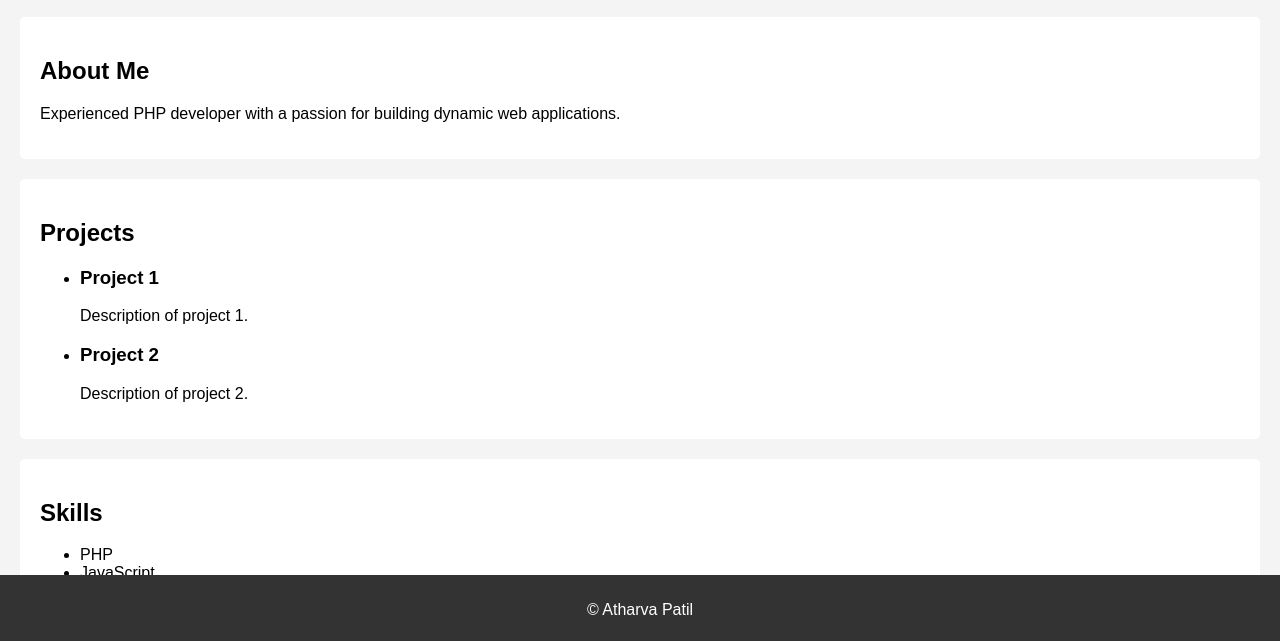
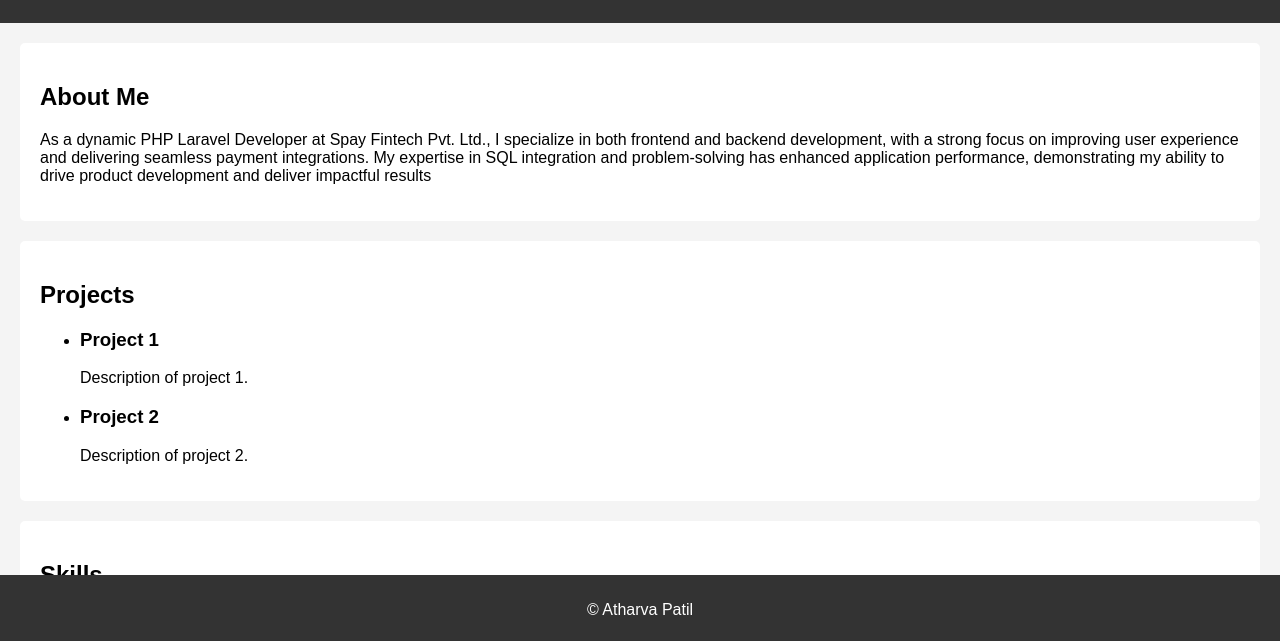
Before and after one commit to Athsp/Athsp.github.io, a plain HTML site: page index.html in a window 1280 px wide. Shown: the part 155-796 px from the top of the page. Drawn offline with Linux system fonts and the light colour scheme.

Commit message:
Update index.html

```diff
--- a/index.html
+++ b/index.html
@@ -24,7 +24,7 @@
             padding: 0;
             text-align: right;
             background-color: #333;
-            margin: 0;
+            margin-top: 10px;
         }
         nav ul li {
             display: inline;
@@ -73,7 +73,11 @@
 
     <section id="about">
         <h2>About Me</h2>
-        <p>Experienced PHP developer with a passion for building dynamic web applications.</p>
+        <p>As a dynamic PHP Laravel Developer at Spay Fintech Pvt. Ltd., I specialize in both
+frontend and backend development, with a strong focus on improving user experience
+and delivering seamless payment integrations. My expertise in SQL integration and
+problem-solving has enhanced application performance, demonstrating my ability to
+drive product development and deliver impactful results</p>
     </section>
     <section id="projects">
         <h2>Projects</h2>
```
